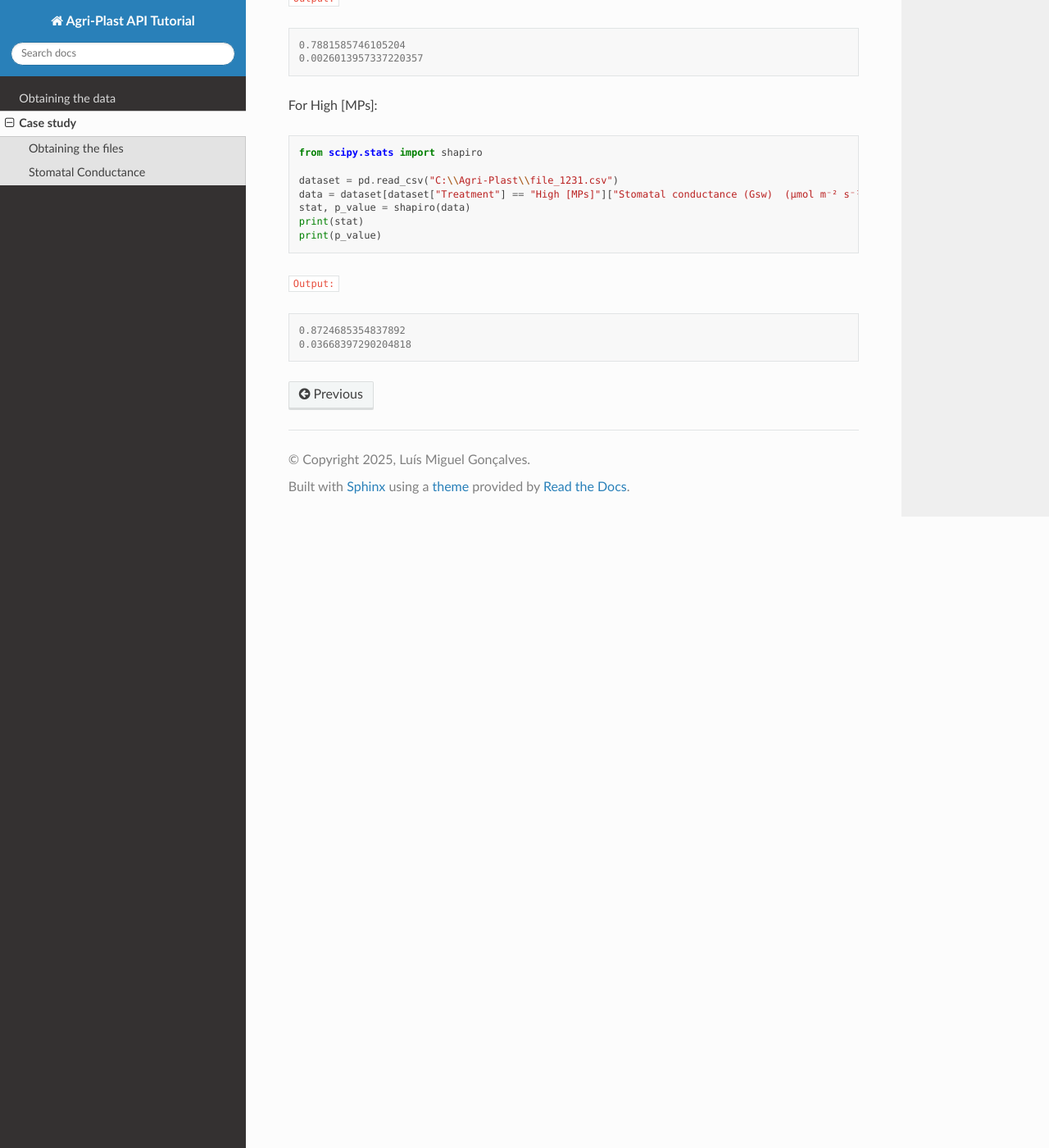
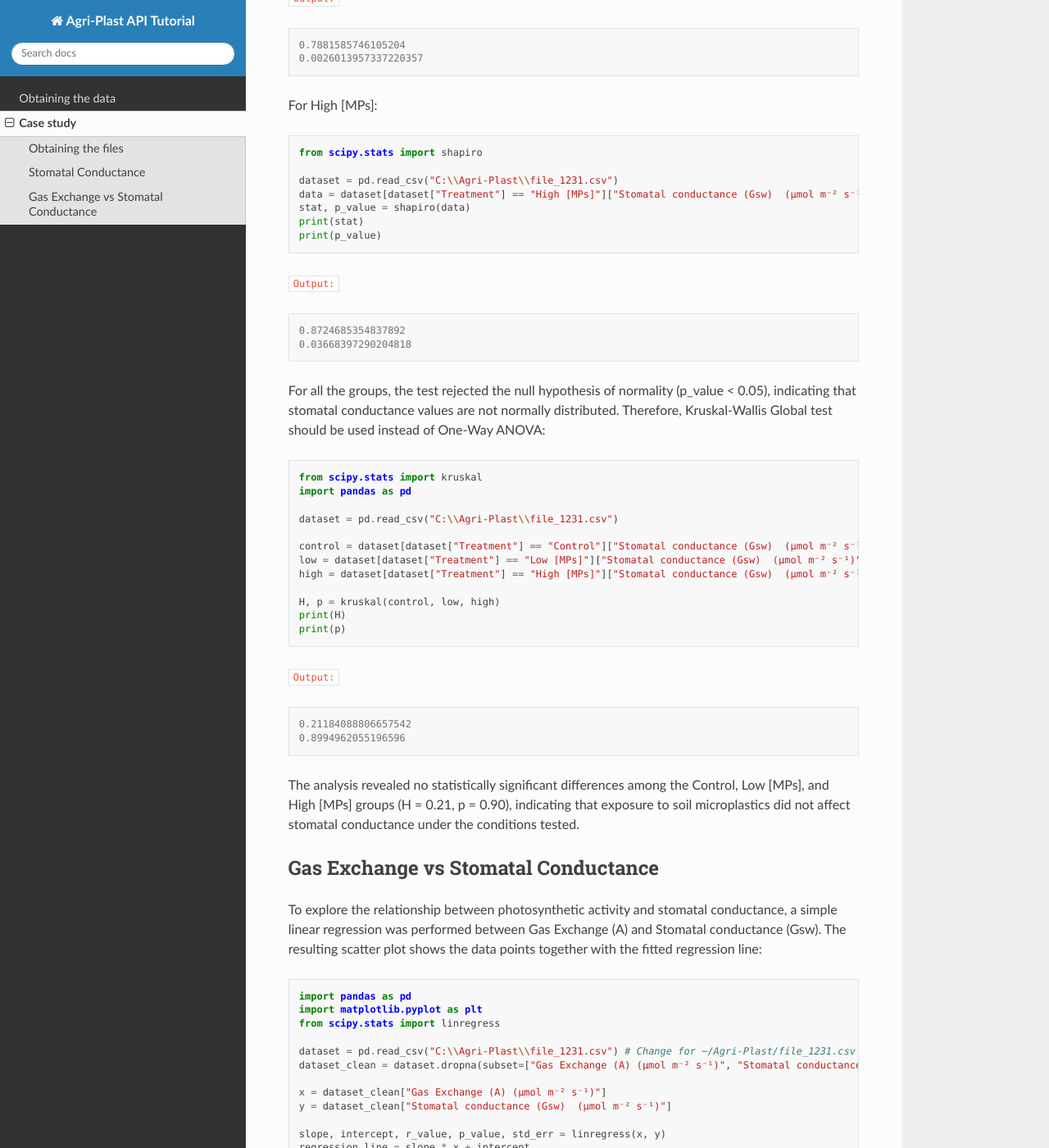
Before and after one commit to lmgoncalves94/Agri-Plast_API, a Sphinx documentation site: the page built from docs/source/case_study.rst, in a window 1280 px wide and 1400 px high, scrolled down 6610 px. Shown: the whole window at 82% size. Built offline with Sphinx 7.4.7 and the Read the Docs theme 3.1.0, drawn with Linux system fonts in a browser that asks for light colours; some of the changed text lies outside the part shown.

Commit message:
Update case_study.rst

```diff
--- a/docs/source/case_study.rst
+++ b/docs/source/case_study.rst
@@ -267,3 +267,71 @@ For High [MPs]:
 
    0.8724685354837892
    0.03668397290204818
+
+For all the groups, the test rejected the null hypothesis of normality (p_value < 0.05), indicating that stomatal conductance values are not normally distributed. Therefore, Kruskal-Wallis Global test should be used instead of One-Way ANOVA:
+
+.. code-block:: python
+
+   from scipy.stats import kruskal
+   import pandas as pd
+
+   dataset = pd.read_csv("C:\\Agri-Plast\\file_1231.csv")
+
+   control = dataset[dataset["Treatment"] == "Control"]["Stomatal conductance (Gsw)  (µmol m⁻² s⁻¹)"]
+   low = dataset[dataset["Treatment"] == "Low [MPs]"]["Stomatal conductance (Gsw)  (µmol m⁻² s⁻¹)"]
+   high = dataset[dataset["Treatment"] == "High [MPs]"]["Stomatal conductance (Gsw)  (µmol m⁻² s⁻¹)"]
+
+   H, p = kruskal(control, low, high)
+   print(H)
+   print(p)
+
+``Output:``
+
+.. code-block:: console
+
+   0.21184088806657542
+   0.8994962055196596
+
+The analysis revealed no statistically significant differences among the Control, Low [MPs], and High [MPs] groups (H = 0.21, p = 0.90), indicating that exposure to soil microplastics did not affect stomatal conductance under the conditions tested.
+
+.. _gas_vs_stom:
+
+Gas Exchange vs Stomatal Conductance
+------------------------------------
+
+To explore the relationship between photosynthetic activity and stomatal conductance, a simple linear regression was performed between Gas Exchange (A) and Stomatal conductance (Gsw). The resulting scatter plot shows the data points together with the fitted regression line:
+
+.. code-block:: python
+
+   import pandas as pd
+   import matplotlib.pyplot as plt
+   from scipy.stats import linregress
+
+   dataset = pd.read_csv("C:\\Agri-Plast\\file_1231.csv") # Change for ~/Agri-Plast/file_1231.csv on Linux/Mac
+   dataset_clean = dataset.dropna(subset=["Gas Exchange (A) (µmol m⁻² s⁻¹)", "Stomatal conductance (Gsw)  (µmol m⁻² s⁻¹)"])
+
+   x = dataset_clean["Gas Exchange (A) (µmol m⁻² s⁻¹)"]
+   y = dataset_clean["Stomatal conductance (Gsw)  (µmol m⁻² s⁻¹)"]
+
+   slope, intercept, r_value, p_value, std_err = linregress(x, y)
+   regression_line = slope * x + intercept
+
+   plt.scatter(dataset_clean["Gas Exchange (A) (µmol m⁻² s⁻¹)"], dataset_clean["Stomatal conductance (Gsw)  (µmol m⁻² s⁻¹)"], alpha=0.6)
+   plt.plot(x, regression_line, color="red")
+
+   plt.xlabel("Gas Exchange (A)")
+   plt.ylabel("Stomatal conductance (Gsw)")
+   plt.title("Gas Exchange vs Stomatal Conductance")
+   plt.savefig("C:\\Agri-Plast\\plot_reg_1231.png")
+   plt.show()
+   print("y ="+str(slope)+"*x"+" + " + str(intercept))
+
+``Output:``
+
+.. image:: https://github.com/lmgoncalves94/Agri-Plast_API/blob/main/docs/source/1231_gas_stom_reg.png?raw=true
+
+``Output:``
+
+.. code-block:: console
+
+   y =0.005358690270373903*x + 0.005095107097022678
```
